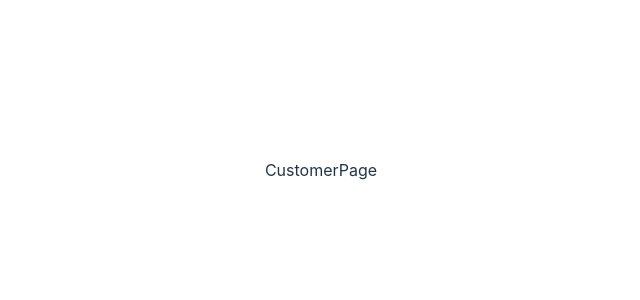
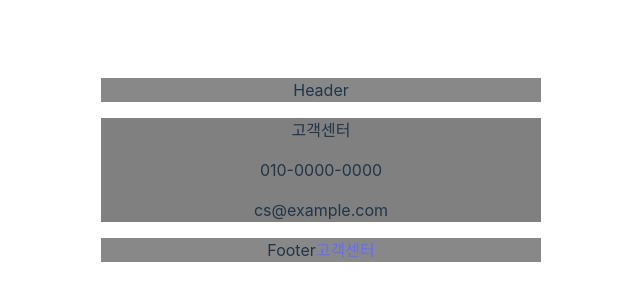
Before and after one commit to rowanna/my-react-bookshelves, a React (Vite) app: page /customer in a window 1280 px wide. Shown: the part 230-530 px from the top of the page, without its empty margins (319-959 px from the left). Built offline with nearby package versions, Linux system fonts and the light colour scheme.

Commit message:
feat: 고객센터 페이지 적용

```diff
--- a/src/assets/components/Layout/Layout.jsx
+++ b/src/assets/components/Layout/Layout.jsx
@@ -1,9 +1,14 @@
+import { Link } from "react-router-dom";
+
 const Layout = ({ children }) => {
   return (
     <section style={{ width: 440 }}>
       <div style={{ backgroundColor: "#888" }}>Header</div>
       {children}
-      <div style={{ backgroundColor: "#888" }}>Footer 고객센터</div>
+      <div style={{ backgroundColor: "#888" }}>
+        Footer
+        <Link to="/customer">고객센터</Link>
+      </div>
     </section>
   );
 };
--- a/src/assets/pages/CustomerPage.jsx
+++ b/src/assets/pages/CustomerPage.jsx
@@ -1,5 +1,17 @@
+import Container from "../components/Layout/Container";
+import Layout from "../components/Layout/Layout";
+
 const CustomerPage = () => {
-  return <>CustomerPage</>;
+  return (
+    <>
+      <Layout>
+        <Container title="고객센터">
+          <p>010-0000-0000</p>
+          <p>cs@example.com</p>
+        </Container>
+      </Layout>
+    </>
+  );
 };
 
 export default CustomerPage;
```
